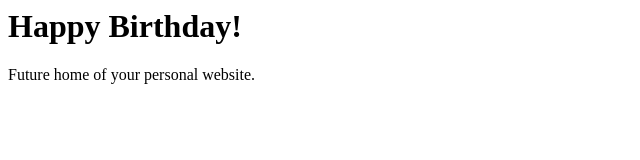
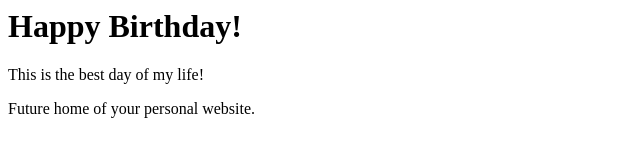
Before and after one commit to tommy2118/donovanmosley, a plain HTML site: page index.html in a window 1280 px wide. Shown: the whole page, without its empty margins (0-640 px from the left). Drawn offline with Linux system fonts and the light colour scheme.

Commit message:
Update index

```diff
--- a/index.html
+++ b/index.html
@@ -1,3 +1,4 @@
 <h1>Happy Birthday!</h1>
+<p>This is the best day of my life!</p>
 
 <p>Future home of your personal website.</p>
```
